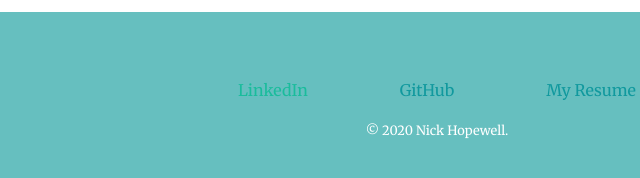
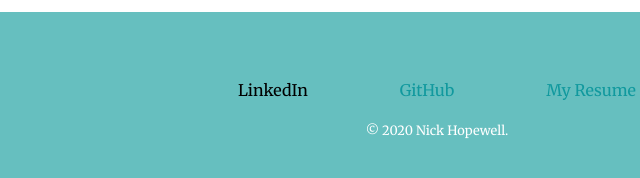
Before and after one commit to NHopewell/My_Personal_Page, a plain HTML site: page index.html in a window 1280 px wide. In both pictures the pointer is over the link 475 px from the left and 2614 px from the top of the page. Shown: the part 2524-2702 px from the top of the page, 203-843 px from the left. Drawn offline with nearby package versions, Linux system fonts and the light colour scheme.

Commit message:
Update styles.css

```diff
--- a/css/styles.css
+++ b/css/styles.css
@@ -278,7 +278,7 @@ p{
 }
 
 .nav  li a:hover {
-    color: #1abc9c !important;
+    color: black !important;
 }
 
 .nav > li{
```
